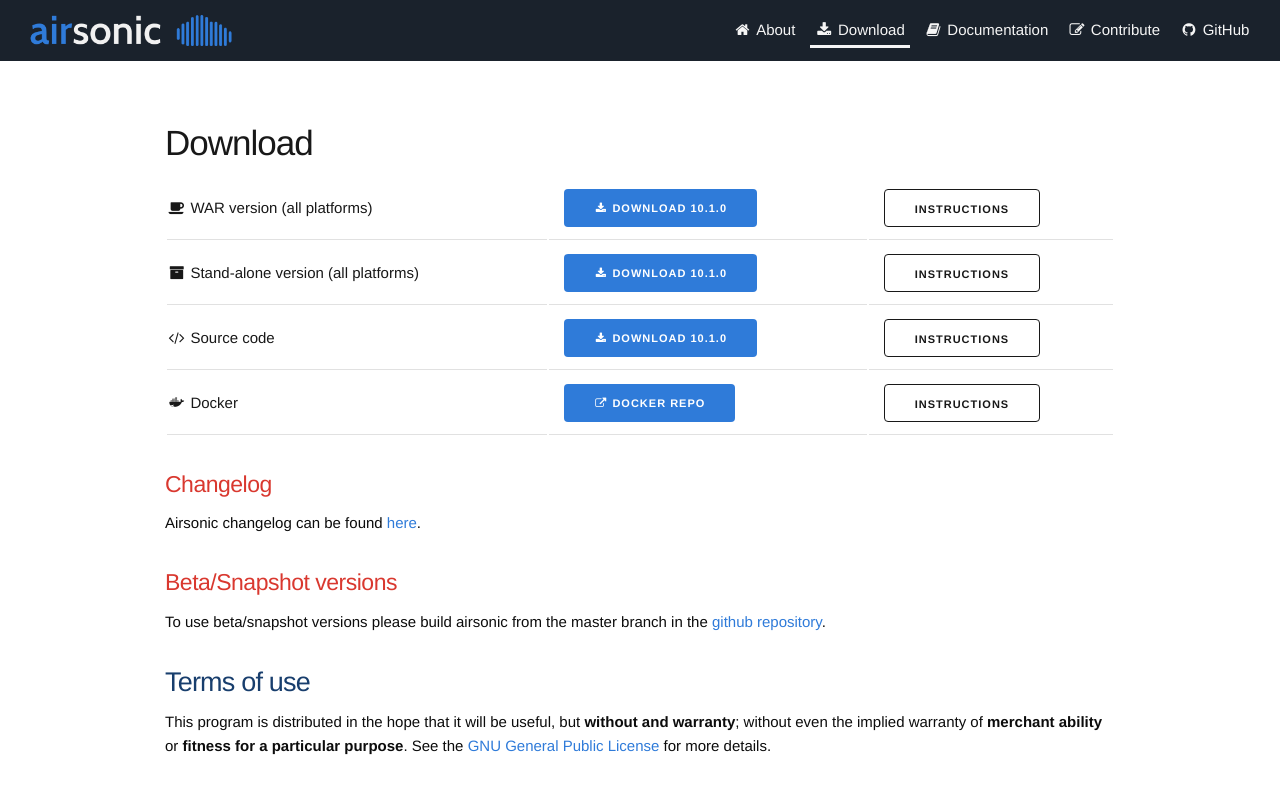
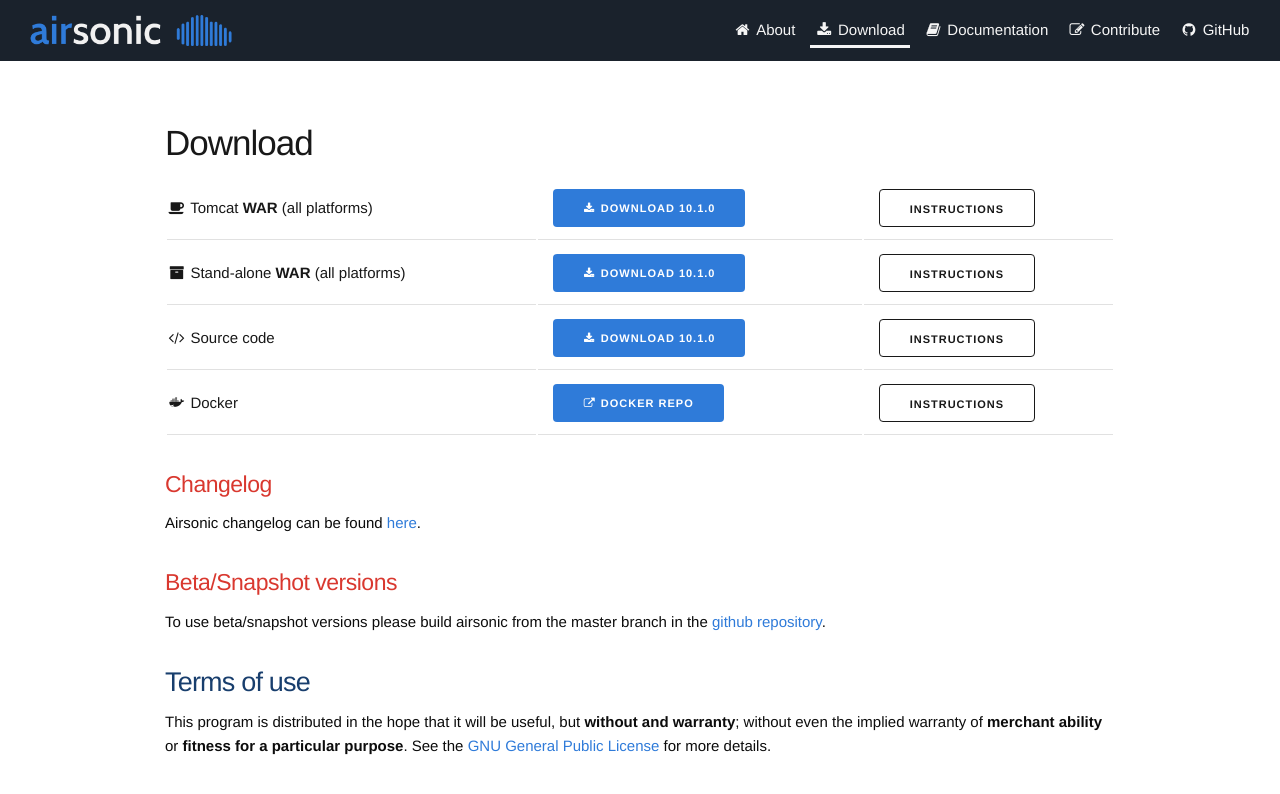
Before and after one commit to airsonic/airsonic.github.io, a Jekyll site: the page built from pages/download.md, in a window 1280 px wide and 900 px high. Shown: the top 794 px of the window. Built offline with Jekyll 4.4.1, drawn with Linux system fonts in a browser that asks for light colours.

Commit message:
Rewrite download name for war, workaround fix #24

```diff
--- a/_includes/download-table.html
+++ b/_includes/download-table.html
@@ -1,12 +1,12 @@
 <table class="full-width">
   <tbody>
     <tr>
-      <td><i class="fa fa-coffee fa-fw"></i> WAR version (all&nbsp;platforms)</td>
+      <td><i class="fa fa-coffee fa-fw"></i> Tomcat <strong>WAR</strong> (all&nbsp;platforms)</td>
       <td><a href="{{ site.repo }}/download/v{{ site.stable_version }}/airsonic.war" class="button button-primary"><i class="fa fa-download fa-fw"></i> Download {{ site.stable_version }}</a></td>
       <td><a class="button" href="/docs/install/war/">Instructions</a></td>
     </tr>
     <tr>
-      <td><i class="fa fa-archive fa-fw"></i> Stand-alone version (all&nbsp;platforms)</td>
+      <td><i class="fa fa-archive fa-fw"></i> Stand-alone <strong>WAR</strong> (all&nbsp;platforms)</td>
       <td><a href="{{ site.repo }}/download/v{{ site.stable_version }}/airsonic.war" class="button button-primary"><i class="fa fa-download fa-fw"></i> Download {{ site.stable_version }}</a></td>
       <td><a class="button" href="/docs/install/war-standalone/">Instructions</a></td>
     </tr>
```
